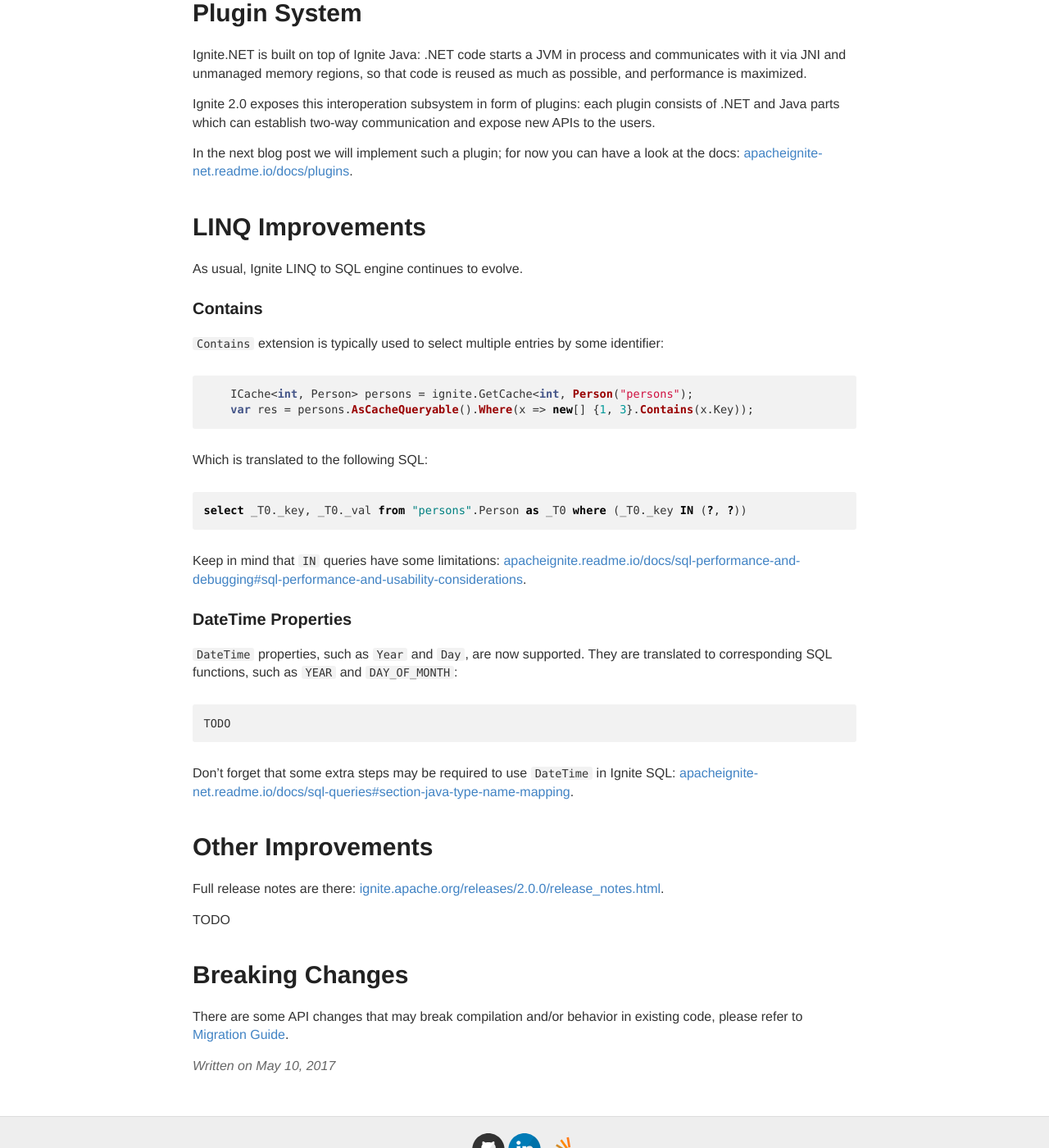
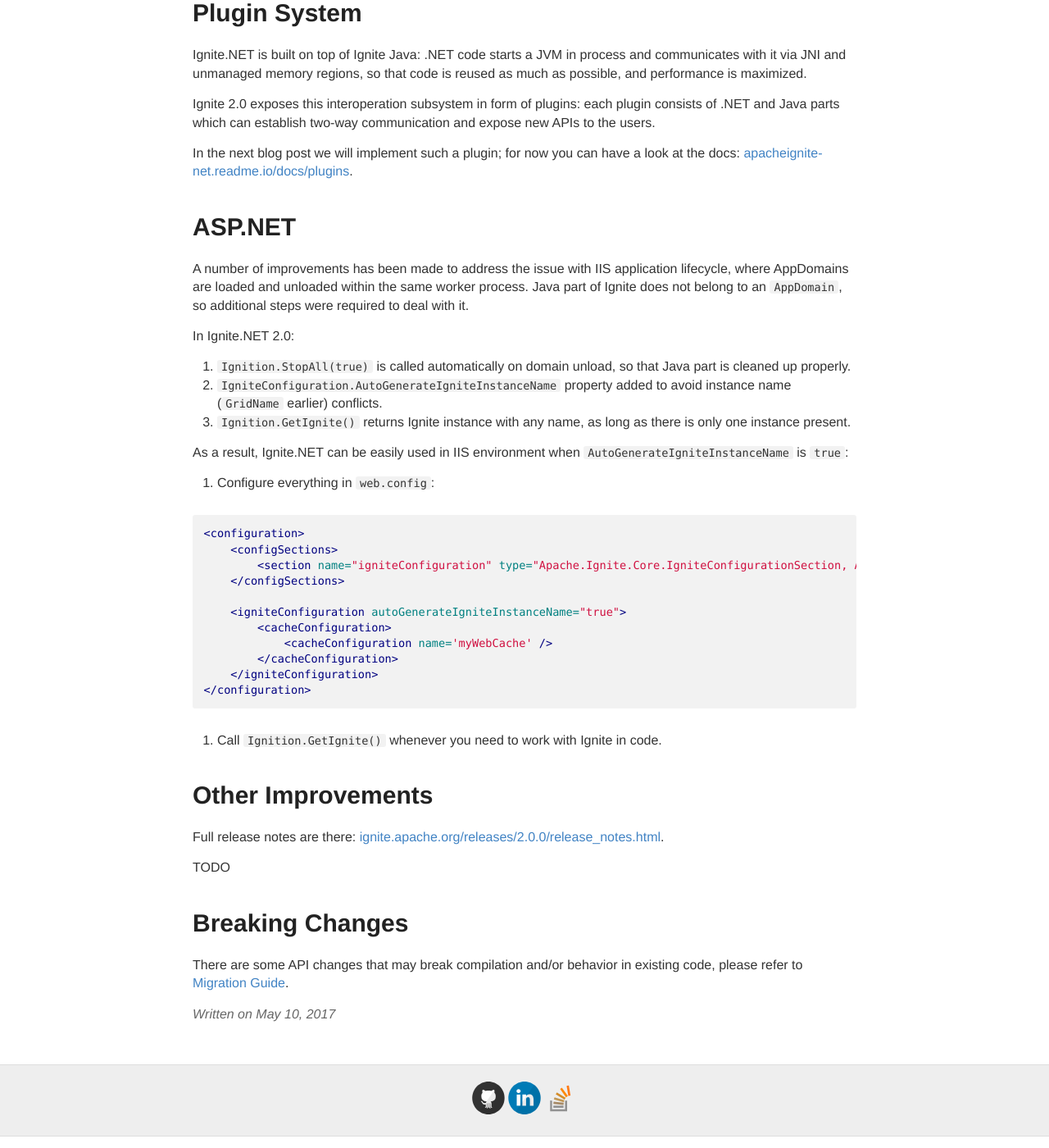
Before and after one commit to ptupitsyn/ptupitsyn.github.io, a Jekyll site: the page built from _posts/2017-05-10-Whats-New-In-Ignite-Net-2.0.md, in a window 1280 px wide and 1400 px high, scrolled down 3221 px. Shown: the whole window at 82% size. Built offline with Jekyll 4.4.1, drawn with Linux system fonts in a browser that asks for light colours; comment, search, counter and statistics services are not loaded.

Commit message:
wip aspnet

````diff
--- a/_posts/2017-05-10-Whats-New-In-Ignite-Net-2.0.md
+++ b/_posts/2017-05-10-Whats-New-In-Ignite-Net-2.0.md
@@ -153,35 +153,36 @@
 
 In the next blog post we will implement such a plugin; for now you can have a look at the docs: [apacheignite-net.readme.io/docs/plugins](https://apacheignite-net.readme.io/docs/plugins).
 
-# LINQ Improvements
+# ASP.NET
 
-As usual, Ignite LINQ to SQL engine continues to evolve.
+A number of improvements has been made to address the issue with IIS application lifecycle, where AppDomains are loaded and unloaded within the same worker process.
+Java part of Ignite does not belong to an `AppDomain`, so additional steps were required to deal with it.
 
-### Contains
-`Contains` extension is typically used to select multiple entries by some identifier:
+In Ignite.NET 2.0:
 
-```cs
-    ICache<int, Person> persons = ignite.GetCache<int, Person("persons");
-    var res = persons.AsCacheQueryable().Where(x => new[] {1, 3}.Contains(x.Key));
+1. `Ignition.StopAll(true)` is called automatically on domain unload, so that Java part is cleaned up properly.
+2. `IgniteConfiguration.AutoGenerateIgniteInstanceName` property added to avoid instance name (`GridName` earlier) conflicts.
+3. `Ignition.GetIgnite()` returns Ignite instance with any name, as long as there is only one instance present.
+
+As a result, Ignite.NET can be easily used in IIS environment when `AutoGenerateIgniteInstanceName` is `true`:
+
+1. Configure everything in `web.config`:
+
+```xml
+<configuration>
+    <configSections>
+        <section name="igniteConfiguration" type="Apache.Ignite.Core.IgniteConfigurationSection, Apache.Ignite.Core" />
+    </configSections>
+
+    <igniteConfiguration autoGenerateIgniteInstanceName="true">
+        <cacheConfiguration>
+            <cacheConfiguration name='myWebCache' />
+        </cacheConfiguration>
+    </igniteConfiguration>
+</configuration>
 ```
 
-Which is translated to the following SQL:
-
-```sql
-select _T0._key, _T0._val from "persons".Person as _T0 where (_T0._key IN (?, ?))
-```
-
-Keep in mind that `IN` queries have some limitations: [apacheignite.readme.io/docs/sql-performance-and-debugging#sql-performance-and-usability-considerations](https://apacheignite.readme.io/docs/sql-performance-and-debugging#sql-performance-and-usability-considerations).
-
-### DateTime Properties
-
-`DateTime` properties, such as `Year` and `Day`, are now supported. They are translated to corresponding SQL functions, such as `YEAR` and `DAY_OF_MONTH`:
-
-```cs
-TODO
-```
-
-Don't forget that some extra steps may be required to use `DateTime` in Ignite SQL: [apacheignite-net.readme.io/docs/sql-queries#section-java-type-name-mapping](https://apacheignite-net.readme.io/docs/sql-queries#section-java-type-name-mapping).
+2. Call `Ignition.GetIgnite()` whenever you need to work with Ignite in code.
 
 
 # Other Improvements
````
